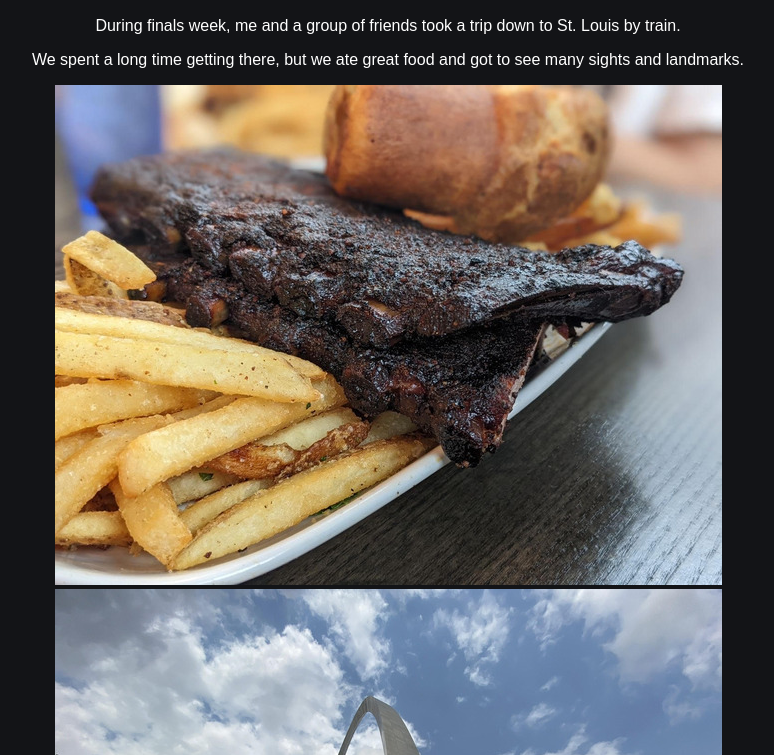
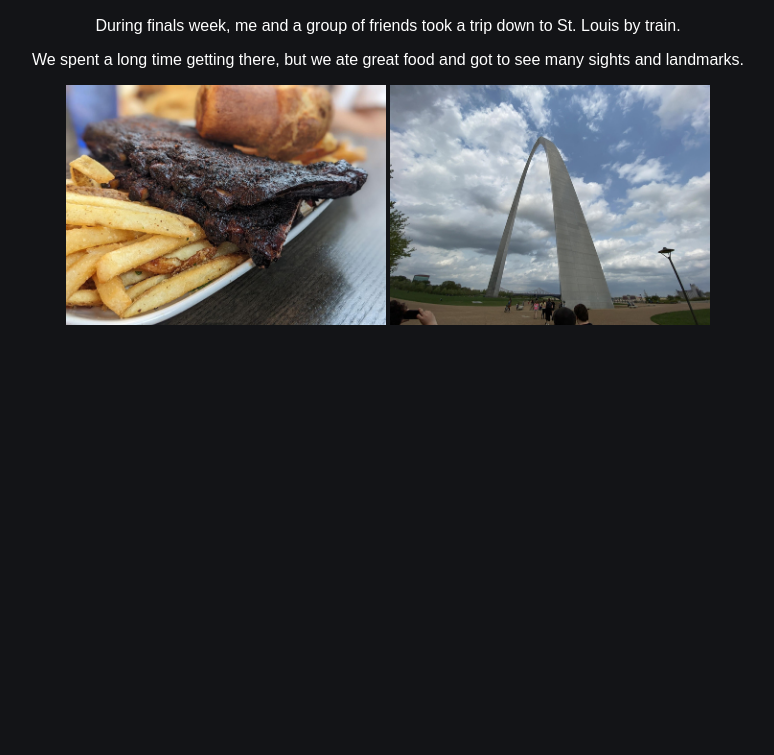
Before and after one commit to adrianhamel/Project2, a plain HTML site: page home.html in a window 1280 px wide. Shown: the part 1085-1840 px from the top of the page, without its empty margins (252-1026 px from the left). After the commit the page ends 1414 px from the top, so only its background shows below. Drawn offline with Linux system fonts and the light colour scheme.

Commit message:
Added Css styling to more images

```diff
--- a/css/style.css
+++ b/css/style.css
@@ -59,8 +59,8 @@ body h1 {
 }
 
 .about video {
-    height: 15em;
-    width: 30em;
+    height: 20em;
+    width: 20em;
 }
 
 #img-skyline {
@@ -69,8 +69,10 @@ body h1 {
 }
 
 #img-food1 {
-
+  height: 25%;
+  width: 25%;
 }
-#img-food2 {
-
+#img-arch {
+  height: 25%;
+  width: 25%;
 }
--- a/home.html
+++ b/home.html
@@ -27,6 +27,6 @@
     <p>During finals week, me and a group of friends took a trip down to St. Louis by train.</p>
     <p>We spent a long time getting there, but we ate great food and got to see many sights and landmarks.</p>
     <img src="media/ribs.jpg" alt="Rack of Ribs from Salt+Smoke" id="img-food1">
-    <img src="media/arch.jpg" alt="St. Louis Arch" id="img-food2">
+    <img src="media/arch.jpg" alt="St. Louis Arch" id="img-arch">
   </body>
 </html>
```
Also changed, not shown: about.html (+1 -1 lines).
